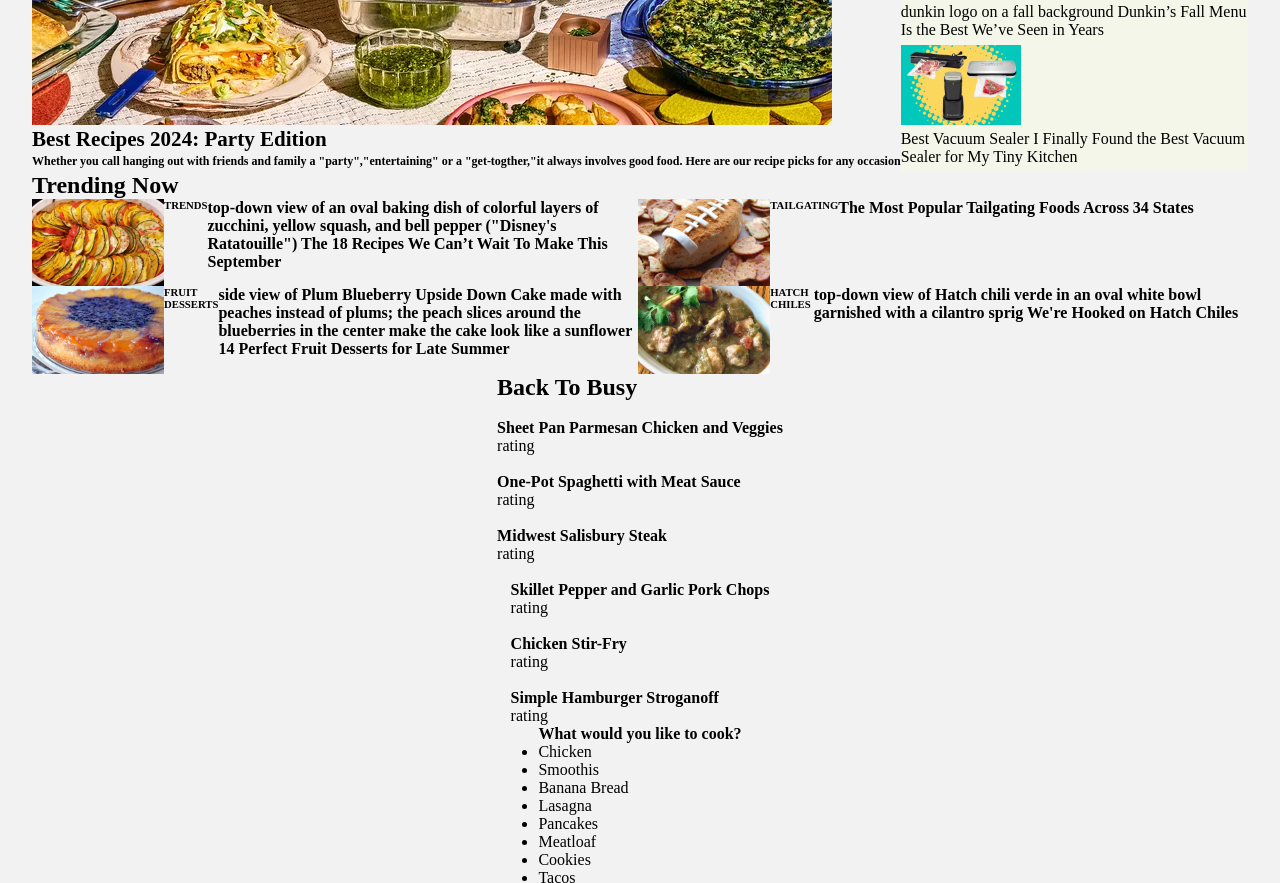
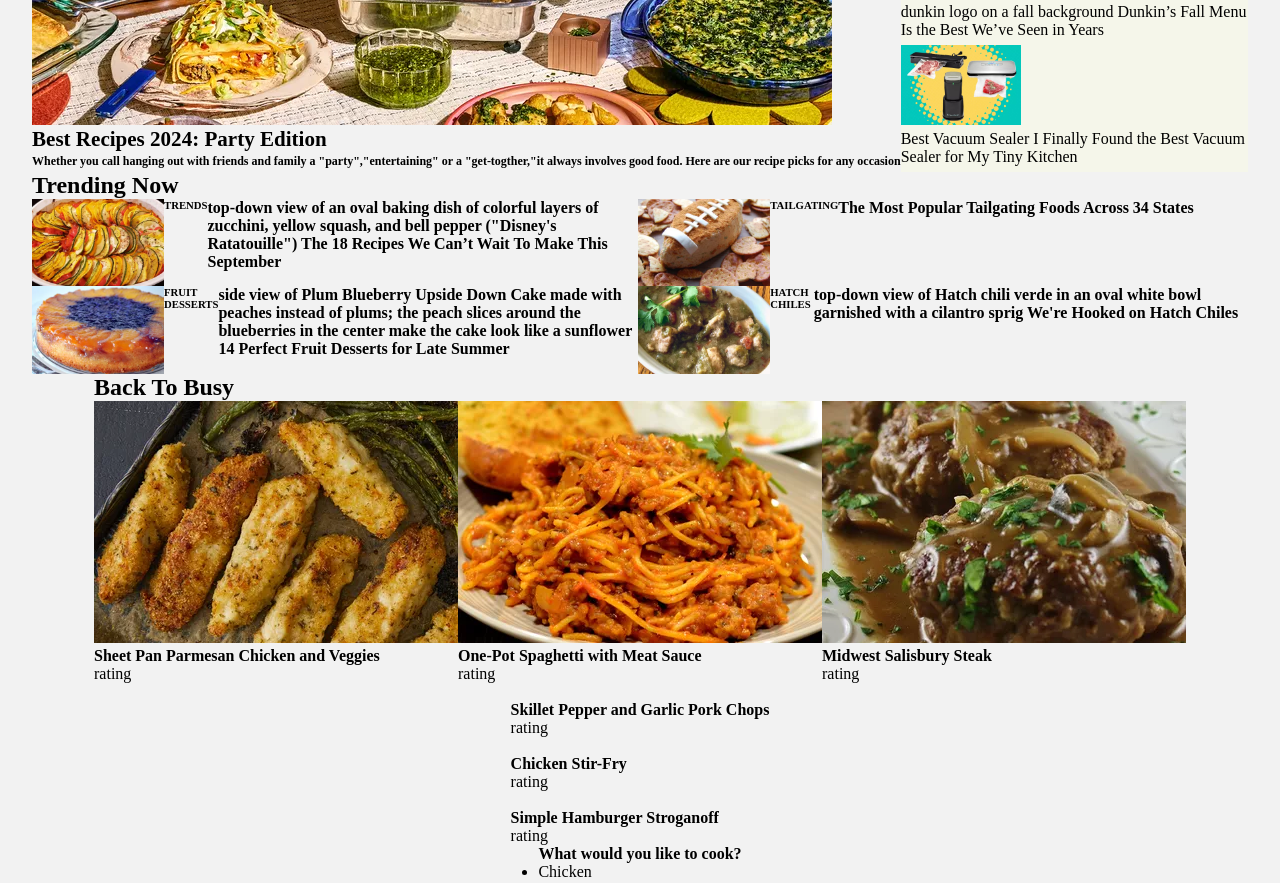
Before and after one commit to ranaalmalki/HW-Media-W2-D4, a plain HTML site: page index.html in a window 1280 px wide. Shown: the part 501-1384 px from the top of the page. Drawn offline with Linux system fonts and the light colour scheme.

Commit message:
arrange the back to busy section

```diff
--- a/index.html
+++ b/index.html
@@ -138,11 +138,12 @@
     </section>
     <section>
 
-<h2>Back To Busy</h2>
 <div class="image-card-back">
-    <div>
+    <h2 class="title-back-to-busy">Back To Busy</h2>
+    <div class="row1-back-to-busy">
         <div>
-    <img src="" alt="">
+        <div>
+    <img src="/HW-Media-W2-D4/images/274966-sheet-pan-parmesan-chicken-and-veggies-ddmfs-1x1-0154-34f84c0786f0450bae0d50f14d07c7fc.webp" alt="">
 </div>
 <div>
     <h4>Sheet Pan Parmesan Chicken and Veggies</h4>
@@ -151,9 +152,10 @@
     </div>
 </div>
 </div>
+
 <div>
     <div>
-<img src="" alt="">
+<img src="/HW-Media-W2-D4/images/5925376-ab22323773054473b87f9fb7ec2f9fdc.webp" alt="">
 </div>
 <div>
 <h4>One-Pot Spaghetti with Meat Sauce</h4>
@@ -164,7 +166,7 @@
 </div>
 <div>
     <div>
-<img src="" alt="">
+<img src="/HW-Media-W2-D4/images/2067307-3814bac5191a42caad0e604d01f78ffa.webp" alt="">
 </div>
 <div>
 <h4>Midwest Salisbury Steak</h4>
@@ -173,6 +175,8 @@
 </div>
 </div>
 </div>
+</div>
+
 
 
 </div>
--- a/style.css
+++ b/style.css
@@ -156,4 +156,15 @@ grid-template-columns: auto auto;
 width: 100%;
   height: auto;
 }
+.image-card-back{
+
+}
+.title-back-to-busy{
+    display: block;
+
+}
+.row1-back-to-busy{
+    display: flex;
+    flex-direction: row;
+}
 /*End main section*/
```
